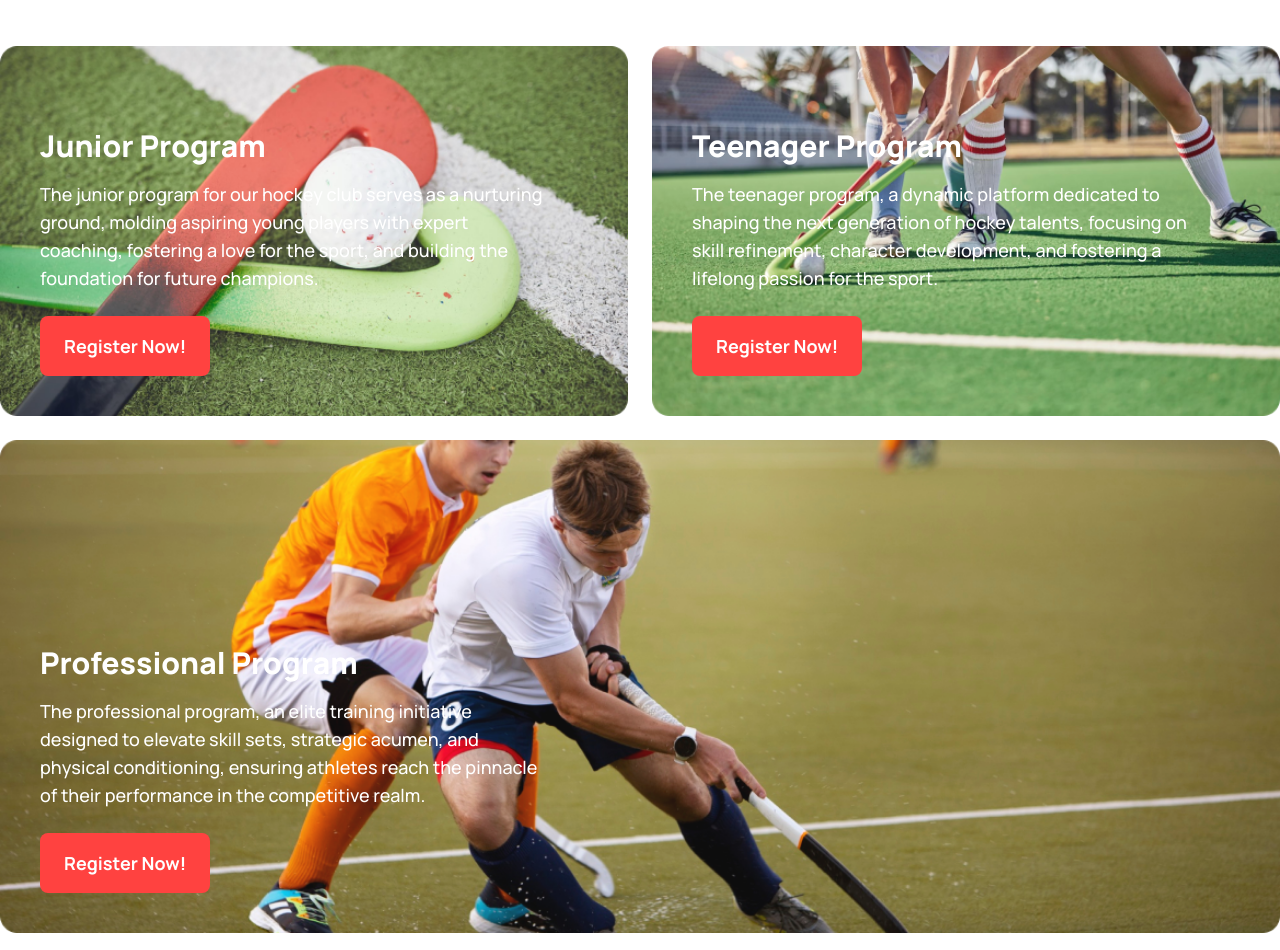
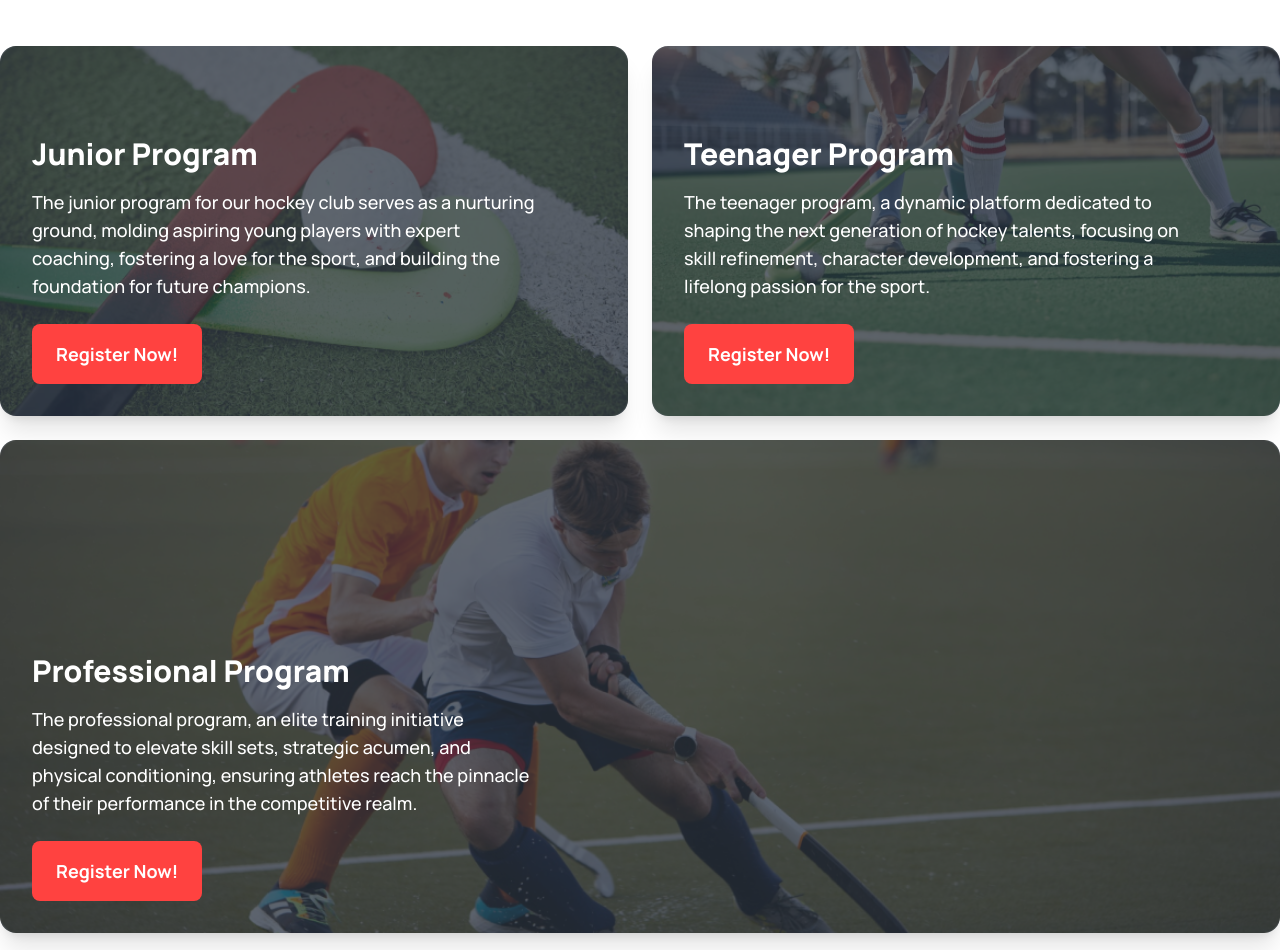
Before and after one commit to shakurShirajul/hockeys, a website: page index.html in a window 1280 px wide. Shown: the part 1602-2552 px from the top of the page. Drawn offline with Linux system fonts and the light colour scheme.

Commit message:
Program Section Fixed

```diff
--- a/index.html
+++ b/index.html
@@ -73,7 +73,8 @@
                         class="w-full lg:max-w-xl bg-[#131318] p-8 -bottom-1 lg:absolute lg:bottom-8 lg:right-8 rounded-2xl">
                         <h1 class="text-2xl font-extrabold text-white">Meet all the heroes from the field</h1>
                         <p class="text-base font-medium text-[#FFFFFF99]">
-                            Unveil the stories of triumph and dedication as you meet all the heroes from the field, showcasing the indomitable spirit and passion that fuel their extraordinary journeys.
+                            Unveil the stories of triumph and dedication as you meet all the heroes from the field,
+                            showcasing the indomitable spirit and passion that fuel their extraordinary journeys.
                         </p>
                     </div>
                 </div>
@@ -88,7 +89,8 @@
                         class="w-full lg:max-w-xl bg-[#131318] p-8 -bottom-1 lg:absolute lg:bottom-8 lg:right-8 rounded-2xl">
                         <h1 class="text-2xl font-extrabold text-white">Meet all the heroes from the field</h1>
                         <p class="text-base font-medium text-[#FFFFFF99]">
-                            Unveil the stories of triumph and dedication as you meet all the heroes from the field, showcasing the indomitable spirit and passion that fuel their extraordinary journeys.
+                            Unveil the stories of triumph and dedication as you meet all the heroes from the field,
+                            showcasing the indomitable spirit and passion that fuel their extraordinary journeys.
                         </p>
                     </div>
                 </div>
@@ -111,23 +113,27 @@
             </div>
             <div class="grid md:grid-cols-2 lg:grid-cols-4 text-center mt-12 mb-28 lg:gap-8 gap-6 mx-24">
                 <div class="space-y-6">
-                    <div class="radial-progress text-[#e11d48]" style="--value:87;" role="progressbar"><span class="text-black font-extrabold text-xl">87%</span></div>
+                    <div class="radial-progress text-[#e11d48]" style="--value:87;" role="progressbar"><span
+                            class="text-black font-extrabold text-xl">87%</span></div>
                     <h1 class="text-xl font-semibold">Prayer Facility</h1>
                     <p class="max-w-64 mx-auto">A serene sanctuary for diverse spiritual practices.</p>
                 </div>
                 <div class="space-y-6">
-                    <div class="radial-progress text-[#49D293]" style="--value:95;" role="progressbar"><span class="text-black font-extrabold text-xl">95%</span></div>
+                    <div class="radial-progress text-[#49D293]" style="--value:95;" role="progressbar"><span
+                            class="text-black font-extrabold text-xl">95%</span></div>
                     <h1 class="text-xl font-semibold">Experienced Coach</h1>
                     <p class="max-w-64 mx-auto">A seasoned coach with a winning formula for success.</p>
                 </div>
                 <div class="space-y-6">
-                    <div class="radial-progress text-[#f59e0b]" style="--value:90;" role="progressbar"><span class="text-black font-extrabold text-xl">90%</span></div>
+                    <div class="radial-progress text-[#f59e0b]" style="--value:90;" role="progressbar"><span
+                            class="text-black font-extrabold text-xl">90%</span></div>
                     <h1 class="text-xl font-semibold">Senior Player</h1>
                     <p class="max-w-64 mx-auto">A senior player, bringing skill, leadership, and experience to the team.
                     </p>
                 </div>
                 <div class="space-y-6">
-                    <div class="radial-progress text-[#4C8DF1]" style="--value:80;" role="progressbar"><span class="text-black font-extrabold text-xl">80%</span></div>
+                    <div class="radial-progress text-[#4C8DF1]" style="--value:80;" role="progressbar"><span
+                            class="text-black font-extrabold text-xl">80%</span></div>
                     <h1 class="text-xl font-semibold">Training Ground</h1>
                     <p class="max-w-64 mx-auto">The training ground, where dedication meets preparation, sculpting
                         champions for the arena.</p>
@@ -152,34 +158,41 @@
             <!-- Program Sections Grid -->
             <!--  -->
             <div class="grid grid-cols-1 lg:grid-cols-2 gap-6 mb-24 mt-12">
-                <div class="relative">
-                    <img src="images/2.png" alt="" class="w-full h-[335px] lg:h-full opacity-95">
-                    <div class="absolute bottom-6 left-6 lg:bottom-10 lg:left-10">
+                <div class="card bg-base-200 shadow-xl image-full">
+                    <figure><img src="images/2.png" alt="Shoes" class="w-full" /></figure>
+                    <div class="card-body justify-end">
+                        <div>
                             <h1 class="text-white text-3xl font-extrabold mb-4">Junior Program</h1>
                             <p class="max-w-lg text-lg font-medium text-white mb-6">
-                            The junior program for our hockey club serves as a nurturing ground, molding aspiring young
-                            players with expert coaching, fostering a love for the sport, and building the foundation
+                                The junior program for our hockey club serves as a nurturing ground, molding aspiring
+                                young
+                                players with expert coaching, fostering a love for the sport, and building the
+                                foundation
                                 for future champions.
                             </p>
                             <button class="primary-btn">Register Now!</button>
                         </div>
                     </div>
-                <div class="relative">
-                    <img src="images/3.png" alt="" class="w-full h-[335px] lg:h-full opacity-95">
-                    <div class="absolute bottom-6 left-6 lg:bottom-10 lg:left-10">
+                </div>
+                <div class="card bg-base-200 shadow-xl image-full">
+                    <figure><img src="images/3.png" alt="Shoes" class="w-full" /></figure>
+                    <div class="card-body justify-end">
+                        <div>
                             <h1 class="text-white text-3xl font-extrabold mb-4">Teenager Program</h1>
                             <p class="max-w-lg text-lg font-medium text-white mb-6">
-                            The teenager program, a dynamic platform dedicated to shaping the next generation of hockey
+                                The teenager program, a dynamic platform dedicated to shaping the next generation of
+                                hockey
                                 talents, focusing on skill refinement, character development, and fostering a lifelong
                                 passion for the sport.
                             </p>
                             <button class="primary-btn">Register Now!</button>
                         </div>
                     </div>
-
-                <div class="relative lg:col-span-2">
-                    <img src="images/4.png" alt="" class="w-full h-[335px] lg:h-full opacity-95">
-                    <div class="absolute bottom-6 left-6 lg:bottom-10 lg:left-10 ">
+                </div>
+                <div class="card bg-base-200 shadow-xl image-full lg:col-span-2">
+                    <figure><img src="images/4.png" alt="Shoes" class="w-full" /></figure>
+                    <div class="card-body justify-end">
+                        <div>
                             <h1 class="text-white text-3xl font-extrabold mb-4">Professional Program</h1>
                             <p class="max-w-lg text-lg font-medium text-white mb-6">
                                 The professional program, an elite training initiative designed to elevate skill sets,
@@ -189,7 +202,8 @@
                             <button class="primary-btn">Register Now!</button>
                         </div>
                         </div>
-
+                    </div>
+                </div>
             </div>
             <hr class="border-dashed border-[#13131833]">
         </section>
@@ -543,7 +557,7 @@
                 <div class="flex flex-col lg:flex-row gap-6">
                     <div class="border-2 rounded-lg space-y-6 p-12">
                         <!-- 1st Card -->
-                        <div class="bg-[#bced6d1a] p-12 space-y-6 rounded-2xl">
+                        <div class="bg-[#bced6d1a] p-6 lg:p-12 space-y-6 rounded-2xl">
                             <img src="images/Group 1171275317.png" alt="">
                             <div class="w-80">
                                 <p class="text-[#13131866] ">
@@ -555,25 +569,25 @@
                             </div>
                         </div>
                         <!-- 2nd Card -->
-                        <div class="bg-[#fddd5f1a] p-12 space-y-6 rounded-2xl">
+                        <div class="bg-[#fddd5f1a] p-6 lg:p-12 space-y-6 rounded-2xl">
                             <img src="images/Group 1171275318.png" alt="">
                             <div class="w-80">
                                 <p class="text-[#13131866]">
                                     Email :
                                 </p>
-                                <p class="text-black  font-extrabold text-lg">
+                                <p class="text-black font-extrabold text-lg">
                                     hockeys@support.com
                                 </p>
                             </div>
                         </div>
                         <!-- 3rd Card -->
-                        <div class="bg-[#629cf31a] p-12 space-y-6 rounded-2xl">
+                        <div class="bg-[#629cf31a] p-6 lg:p-12 space-y-6 rounded-2xl">
                             <img src="images/Group 1171275321.png" alt="">
                             <div class="w-80">
                                 <p class="text-[#13131866]">
                                     Location :
                                 </p>
-                                <p class="text-black  font-extrabold text-lg">
+                                <p class="text-black font-extrabold text-lg break-words">
                                     152/1 Mohakhali Wireless Gate
                                 </p>
                             </div>
@@ -607,7 +621,8 @@
                         <div>
                             <h1 class="text-black text-xl font-bold mb-4">Message</h1>
                             <textarea id="w3review" name="w3review" rows="17" cols="50"
-                                class="bg-[#13131808] w-full rounded-xl pl-4 pt-4" placeholder="Write your message"></textarea>
+                                class="bg-[#13131808] w-full rounded-xl pl-4 pt-4"
+                                placeholder="Write your message"></textarea>
                         </div>
                         <!-- text-white bg-[#FF4240;] w-full py-4 px-6 rounded-xl text-xl font-bold -->
                         <button class="primary-btn w-full">Send Message</button>
@@ -618,7 +633,8 @@
 
         <!-- Social Section -->
         <section>
-            <div class="flex flex-col gap-6 rounded-xl items-center mt-12 mb-24 text-center bg-[#13131808] py-9 mx-5 lg:mx-0">
+            <div
+                class="flex flex-col gap-6 rounded-xl items-center mt-12 mb-24 text-center bg-[#13131808] py-9 mx-5 lg:mx-0">
                 <h1 class="text-2xl font-extrabold">Social Media</h1>
                 <ul class="flex gap-8 text-3xl">
                     <li><i class="fa-brands fa-x-twitter"></i></li>
@@ -635,7 +651,8 @@
             <div class="col-span-2 space-y-4">
                 <h1 class="text-white text-3xl font-extrabold mb-7">Get In Touch</h1>
                 <p class="max-w-96 text-center mx-auto lg:mx-0 lg:text-left">
-                    Connect with us today by getting in touch, and let our dedicated team provide you with the personalized support and information you need for a seamless experience.
+                    Connect with us today by getting in touch, and let our dedicated team provide you with the
+                    personalized support and information you need for a seamless experience.
                 </p>
                 <p><span class="text-red-600 mr-4"><i class="fa-regular fa-envelope"></i></span> hockeys@support.com</p>
                 <p><span class="text-red-600 mr-4"><i class="fa-solid fa-phone"></i></span>01711-001122</p>
```
Also changed, not shown: output/style.css. Lines whose indentation alone changed are shown as unchanged.
